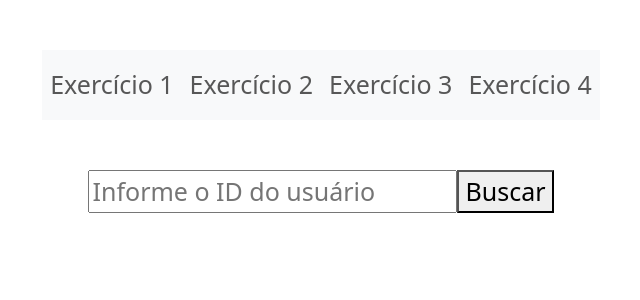
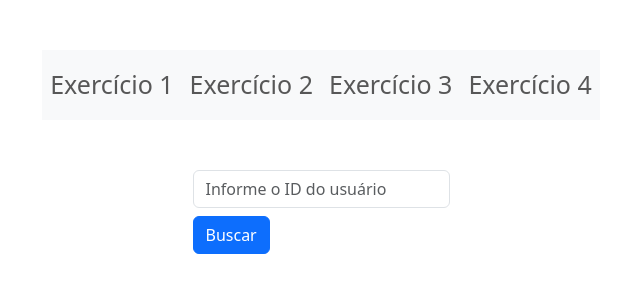
Before and after one commit to muryarth/serratec-react-g1-atividades, a React (Vite) app in the folder trabalho01/: page /exercicio2 in a window 1280 px wide. Shown: the top 300 px of the page, without its empty margins (319-959 px from the left). Built offline with nearby package versions, Linux system fonts and the light colour scheme.

Commit message:
fix: ajustando renderização condicional

```diff
--- a/trabalho01/src/pages/BuscarPorId/index.jsx
+++ b/trabalho01/src/pages/BuscarPorId/index.jsx
@@ -1,5 +1,5 @@
 import "bootstrap/dist/css/bootstrap.min.css";
-import { useState, useEffect } from "react";
+import { useState } from "react";
 import axios from "axios";
 
 function BuscarPorId() {
@@ -9,6 +9,8 @@ function BuscarPorId() {
 
   const buscarPessoa = (evento, id) => {
     evento.preventDefault();
+
+    if (id > 0) {
       axios
         .get(`https://665fa6dd5425580055b059a6.mockapi.io/usuario/${id}`)
         .then((resposta) => {
@@ -18,7 +20,12 @@ function BuscarPorId() {
         .catch((erro) => {
           console.log(erro);
           setErro(true);
+          setPessoa({});
         });
+    } else {
+      setErro(false);
+      setPessoa({})
+    }
   };
 
   return (
@@ -26,16 +33,21 @@ function BuscarPorId() {
       <form action="submit">
         <input
           type="text"
+          className="form-control"
           placeholder="Informe o ID do usuário"
           onChange={(evento) => {
             texto = evento.target.value;
             console.log(evento.target.value);
           }}
         />
-        <button onClick={(evento) => buscarPessoa(evento, texto)}>
+        <button
+          className="btn btn-primary mt-2"
+          onClick={(evento) => buscarPessoa(evento, texto)}
+        >
           Buscar
         </button>
       </form>
+
       {!erro ? (
         Object.keys(pessoa).length > 0 && (
           <ul>
@@ -48,6 +60,7 @@ function BuscarPorId() {
       ) : (
         <p>Não existe nenhum usuário cadastrado com esse ID</p>
       )}
+
     </div>
   );
 }
```
Lines whose indentation alone changed are shown as unchanged.
